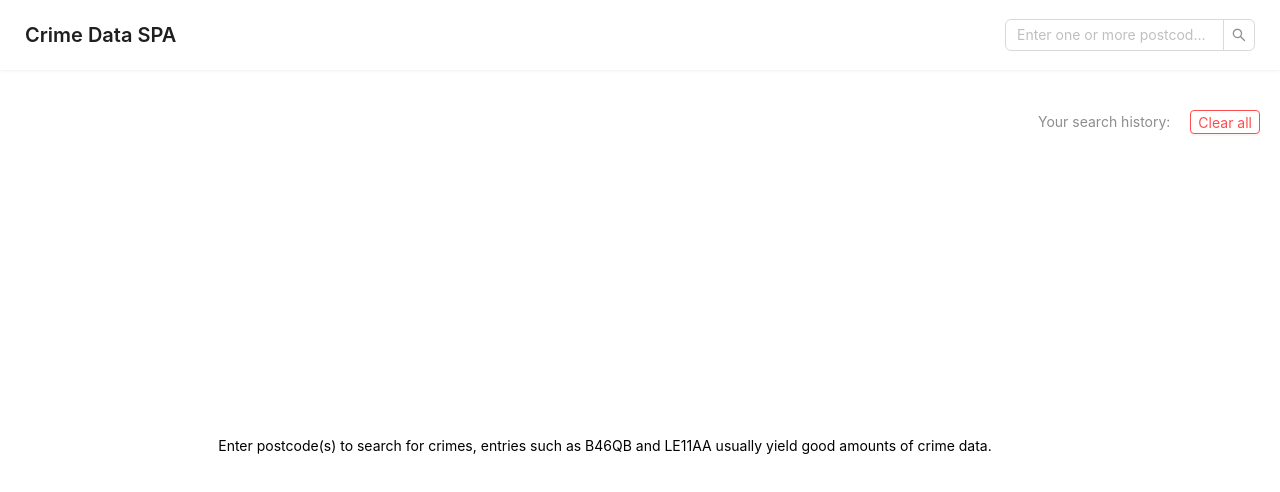
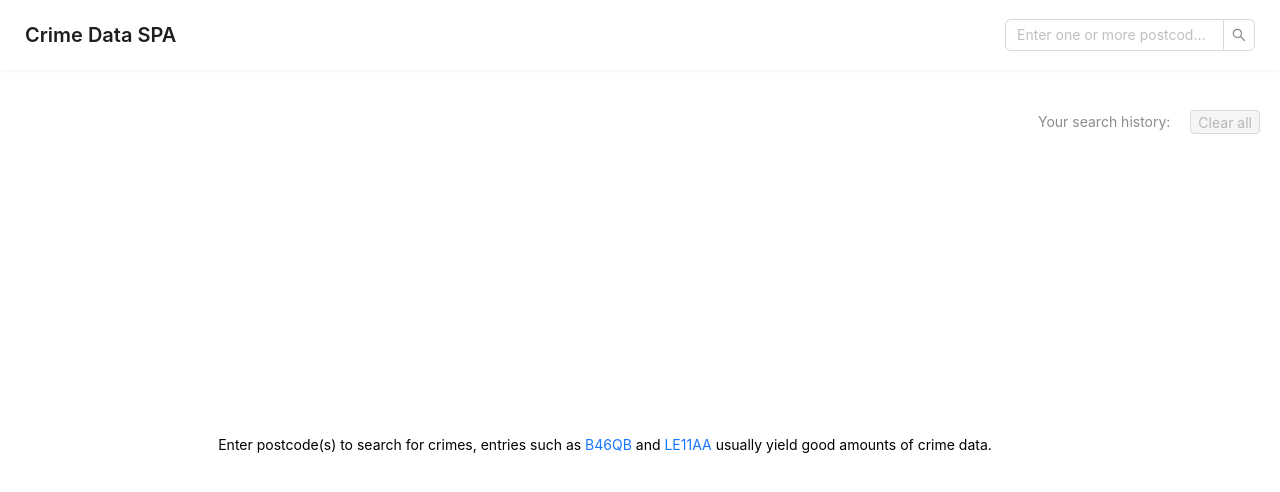
Before and after one commit to borderistheocean/crime-data-spa, a React (Create React App) app: page / in a window 1280 px wide. Shown: the top 492 px of the page. Built offline with nearby package versions, Linux system fonts and the light colour scheme.

Commit message:
Updated App and History tests with small stylistic updates for both components

```diff
--- a/src/App.tsx
+++ b/src/App.tsx
@@ -18,8 +18,9 @@ function App() {
   const storedhistory = JSON.parse(localStorage.getItem("history") || "[]");
   const [history, setHistory] = useState(storedhistory);
   const [resultTotal, setResultTotal] = useState(0);
+  const [isFetching, setIsFetching] = useState(false);
   const previousInputValue = useRef("");
-  const { Text } = Typography;
+  const { Text, Link } = Typography;
   const { Search } = Input;
   const { Sider, Content, Header } = Layout;
 
@@ -41,7 +42,7 @@ function App() {
     if (searchQuery) {
       const now = new Date();
       const timeAndDateNow = date.format(now, 'DD/MM/YYYY HH:mm:ss');
-
+      setIsFetching(true);
       setCrimesList([]);
       setResultTotal(0);
       setHistory((history: any) => [{ "postcode": searchQuery, "time": timeAndDateNow }, ...history]);
@@ -88,6 +89,7 @@ function App() {
                     crimes.type = crimes.type.replace(/(^|\s)[a-z]/gi, l => l.toUpperCase());
                   });
 
+                  setIsFetching(false);
                   setCrimesList(chained);
                 });
             })
@@ -100,6 +102,8 @@ function App() {
           if (previousInputValue.current === "" && searchQuery) {
             setpostcodeInputValue(searchQuery)
           }
+        } else {
+          setIsFetching(false);
         }
       })().catch(err => {
         console.error(err);
@@ -127,6 +131,7 @@ function App() {
       setSearchParams({ "postcode": "" });
       setCrimesList([]);
       setpostcodeInputValue("");
+      setResultTotal(0);
     }
 
     setHistory(newHistory);
@@ -177,16 +182,25 @@ function App() {
                   {(resultTotal === 0) &&
                     <div className="flex items-center justify-center w-full h-full">
                       <div>
-                        {(searchParams.get('postcode') === null && resultTotal === 0) &&
-                          <span>Enter postcode(s) to search for crimes, entries such as B46QB and LE11AA usually yield good amounts of crime data.</span>
+                        {/*
+                          If no postcode is entered display a message
+                        */}
+                        {(!searchParams.get('postcode') || (searchParams.get('postcode') && searchParams.get('postcode') === "")) &&
+                          <span>Enter postcode(s) to search for crimes, entries such as <Link onClick={() => setSearchParams({ "postcode": "B46QB" })}>B46QB</Link> and <Link onClick={() => setSearchParams({ "postcode": "LE11AA" })}>LE11AA</Link> usually yield good amounts of crime data.</span>
                         }
-                        {(searchParams.get('postcode') != null && resultTotal === 0) &&
+                        {/*
+                          If a postcode is entered but no results are found
+                        */}
+                        {(searchParams.get('postcode') && searchParams.get('postcode') !== "" && resultTotal === 0 && !isFetching) &&
                           <span>No results found for {searchParams.get('postcode')}.</span>
                         }
                       </div>
                     </div>
                   }
-                  {(searchParams.get('postcode') != null && resultTotal > 0) &&
+                  {/*
+                    If postcode parameter is returning results
+                  */}
+                  {(searchParams.get('postcode') && resultTotal > 0) &&
                     <>
                       <div className="sticky top-0 z-10 min-w-full flex items-center p-5 bg-white">
                         <Text>{`Showing ${resultTotal} crimes for ${searchParams.get('postcode') as string}`}</Text>
@@ -196,7 +210,7 @@ function App() {
                   }
                 </div>
                 <div role="history" className="flex-auto w-1/4 overflow-y-auto scrollbar-thin scrollbar-webkit">
-                  <History removeEntry={(e: any) => removeEntry(e)} entries={history} clearHistory={() => setHistory([])} updateParameters={(e: any) => handleSubmitHistory(e.postcode)} title={"history"} />
+                  <History removeEntry={(e: any) => removeEntry(e)} entries={history} clearHistory={() => { setHistory([]); setResultTotal(0); setSearchParams({ "postcode": "" }) }} updateParameters={(e: any) => handleSubmitHistory(e.postcode)} title={"history"} />
                   <div>
                   </div>
                 </div>
--- a/src/History/History.tsx
+++ b/src/History/History.tsx
@@ -1,7 +1,7 @@
 import { useEffect, useState } from "react";
 import { Button, Col, Row } from "antd";
 import { Typography } from "antd";
-import { CloseOutlined } from "@ant-design/icons";
+import { DeleteOutlined } from "@ant-design/icons";
 
 function History(props: any) {
   const [history, setHistory] = useState(props.entries);
@@ -18,7 +18,7 @@ function History(props: any) {
       </Col>
       <Col span={12} className="truncate self-center leading-normal text-gray-400">{data.time}</Col>
       <Col span={6} className="truncate self-center">
-        <Button icon={<CloseOutlined />} className="mr-0 ml-auto block leading-normal float-end" onClick={() => props.removeEntry(index)} size="small" type="link" danger></Button>
+        <Button icon={<DeleteOutlined />} className="mr-0 ml-auto block leading-normal float-end" onClick={() => props.removeEntry(index)} size="small" type="link" danger></Button>
       </Col>
     </Row>
   ))
@@ -27,7 +27,7 @@ function History(props: any) {
     <>
       <div className="z-10 m-5 flex items-center justify-between sticky bg-white top-0">
         <Text type="secondary">Your search history:</Text>
-        <Button type="default" size="small" id={"clearHistoryBtn"} onClick={props.clearHistory} danger>Clear all</Button>
+        <Button disabled={(history.length === 0 ? true : false)} type="default" size="small" id={"clearHistoryBtn"} onClick={props.clearHistory} danger>Clear all</Button>
       </div>
       <div className="m-5">
         {renderHistory}
```
Also changed, not shown: 2 other files (tests, documents, lock files or other folders).
